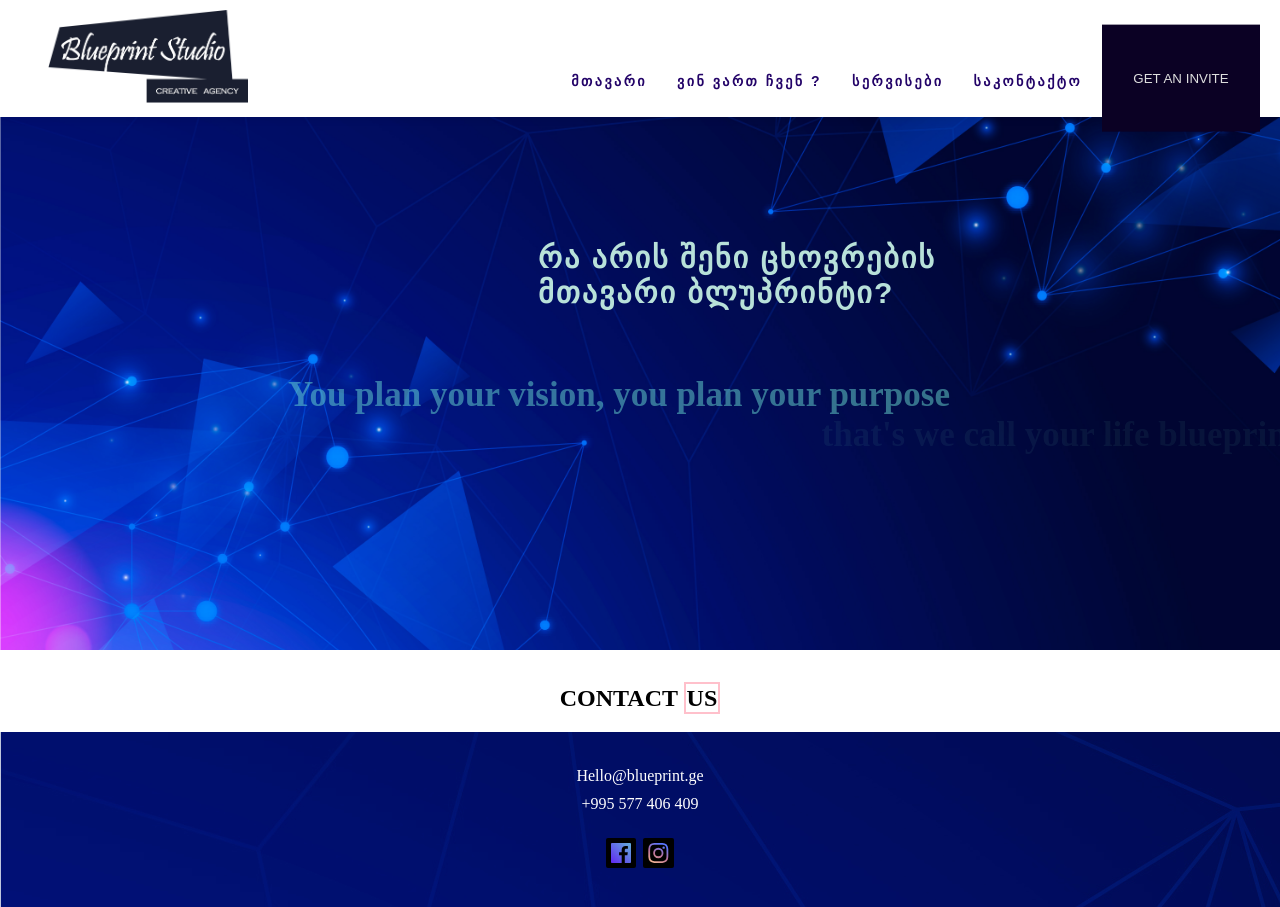
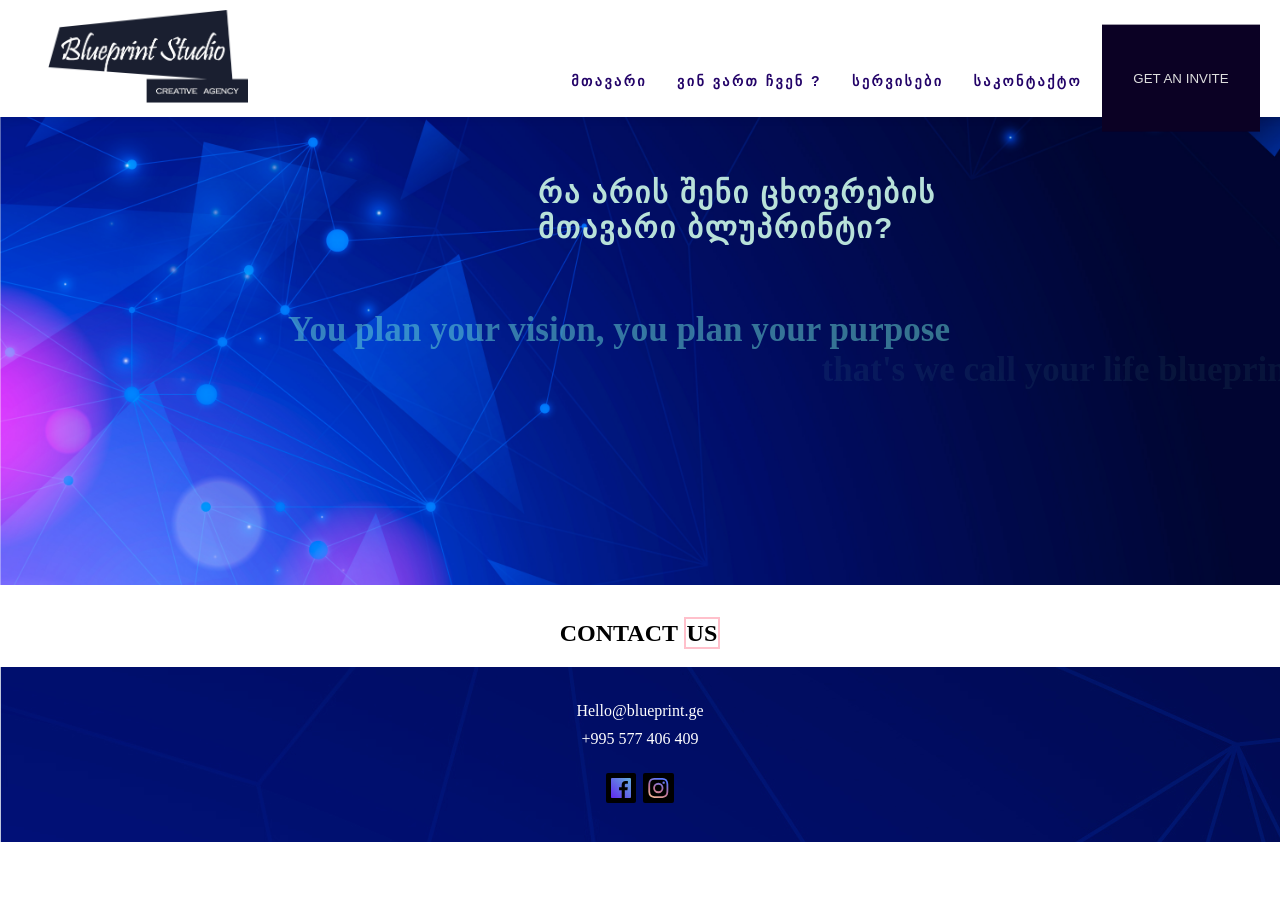
Before and after one commit to anano303/Blueprint-project, a React (Create React App) app: page / in a window 1280 px wide. After the commit the page ends 842 px from the top, so only its background shows below. Built offline with nearby package versions, Linux system fonts and the light colour scheme.

Commit message:
bg position

```diff
--- a/src/Pages/Home.css
+++ b/src/Pages/Home.css
@@ -2,6 +2,7 @@
   background-image: url(../Assets/bg-image.jpg);
   background-repeat: no-repeat;
   background-size: cover;
+  background-position: right;
   padding: 60px 20px 200px 20px;
   margin-bottom: 35px;
   color: rgb(106, 221, 210);
@@ -22,14 +23,14 @@
   letter-spacing: 1px;
   margin-top: 80px;
   color: rgb(184, 225, 217);
-  max-width: 500px;
+  max-width: 350px;
 }
 .main p {
   font-family: "Kode Mono";
   font-weight: 700;
   font-size: 25px;
   text-align: end;
-  max-width: 700px;
+  max-width: 400px;
   justify-content: end;
   margin-right: 15px;
   padding-top: 30px;
@@ -91,4 +92,17 @@
     justify-content: end;
     margin-right: 60px;
   }
+  .main {
+    background-image: url(../Assets/bg-image.jpg);
+    background-repeat: no-repeat;
+    background-size: cover;
+    padding: 60px 20px 200px 20px;
+    margin-bottom: 35px;
+    color: rgb(106, 221, 210);
+    display: flex;
+    gap: 70px;
+    flex-direction: column;
+    align-items: end;
+    margin-top: 35px;
+  }
 }
```
